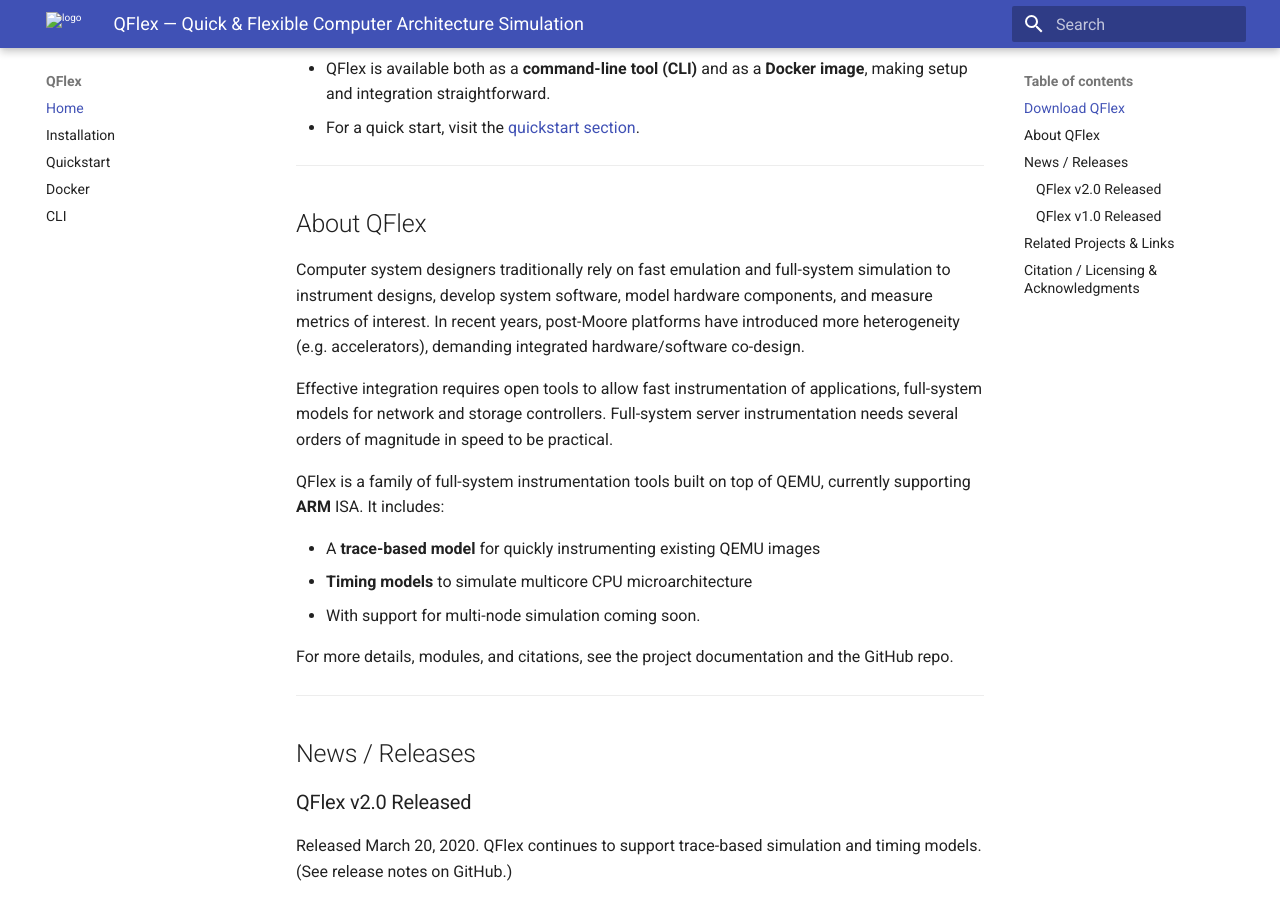
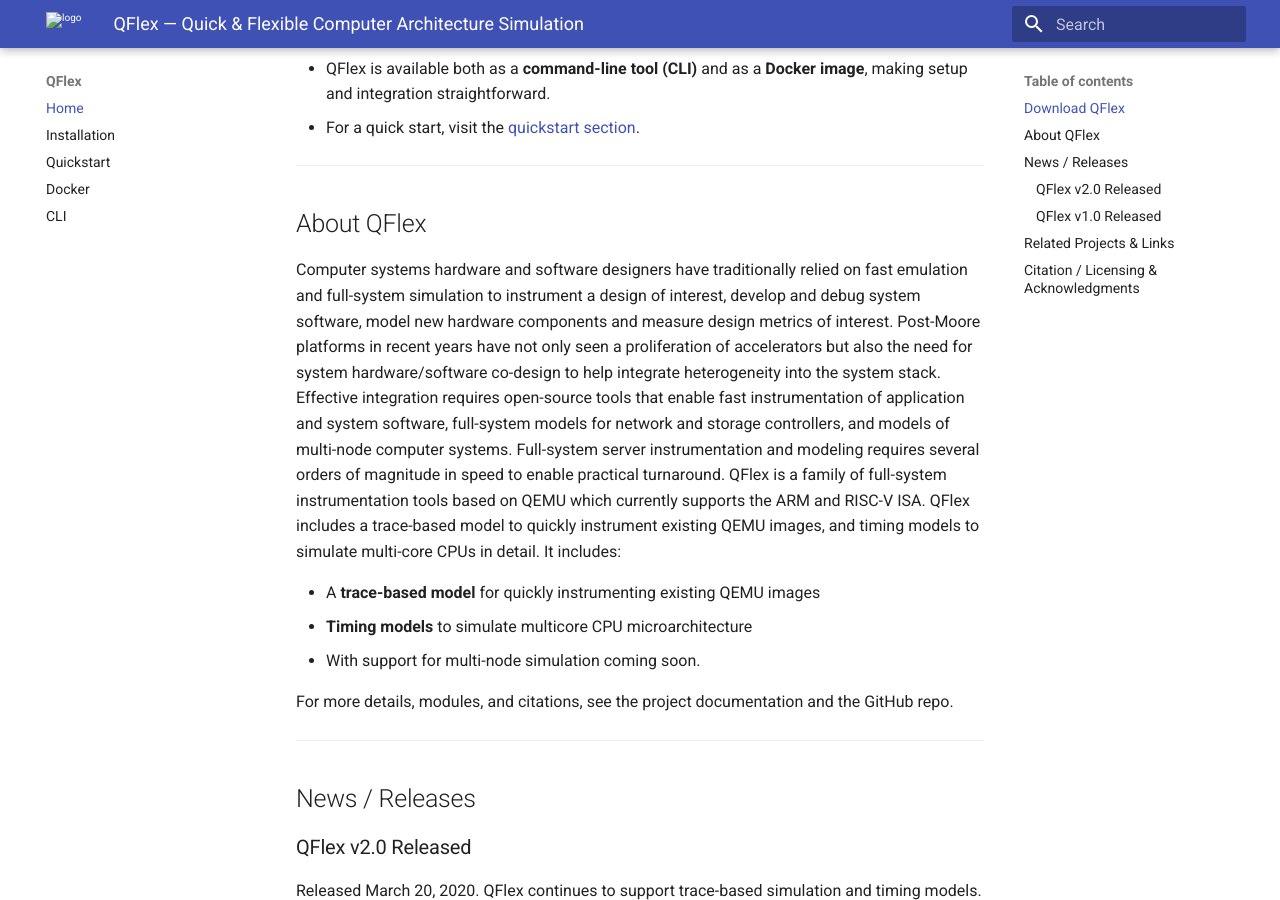
Before and after one commit to parsa-epfl/qflex, an MkDocs documentation site: the page built from mk_docs/index.md, in a window 1280 px wide and 900 px high, scrolled down 409 px. Built offline with MkDocs 1.6.1 and Material for MkDocs 9.7.7, drawn with Linux system fonts in a browser that asks for light colours.

Commit message:
update website to be consistent in style with the original repo

```diff
--- a/mk_docs/index.md
+++ b/mk_docs/index.md
@@ -21,11 +21,7 @@
 
 ## About QFlex
 
-Computer system designers traditionally rely on fast emulation and full-system simulation to instrument designs, develop system software, model hardware components, and measure metrics of interest. In recent years, post-Moore platforms have introduced more heterogeneity (e.g. accelerators), demanding integrated hardware/software co-design.
-
-Effective integration requires open tools to allow fast instrumentation of applications, full-system models for network and storage controllers. Full-system server instrumentation needs several orders of magnitude in speed to be practical.
-
-QFlex is a family of full-system instrumentation tools built on top of QEMU, currently supporting **ARM** ISA. It includes:
+Computer systems hardware and software designers have traditionally relied on fast emulation and full-system simulation to instrument a design of interest, develop and debug system software, model new hardware components and measure design metrics of interest. Post-Moore platforms in recent years have not only seen a proliferation of accelerators but also the need for system hardware/software co-design to help integrate heterogeneity into the system stack. Effective integration requires open-source tools that enable fast instrumentation of application and system software, full-system models for network and storage controllers, and models of multi-node computer systems. Full-system server instrumentation and modeling requires several orders of magnitude in speed to enable practical turnaround. QFlex is a family of full-system instrumentation tools based on QEMU which currently supports the ARM and RISC-V ISA. QFlex includes a trace-based model to quickly instrument existing QEMU images, and timing models to simulate multi-core CPUs in detail. It includes:
 
 - A **trace-based model** for quickly instrumenting existing QEMU images
 - **Timing models** to simulate multicore CPU microarchitecture
```
